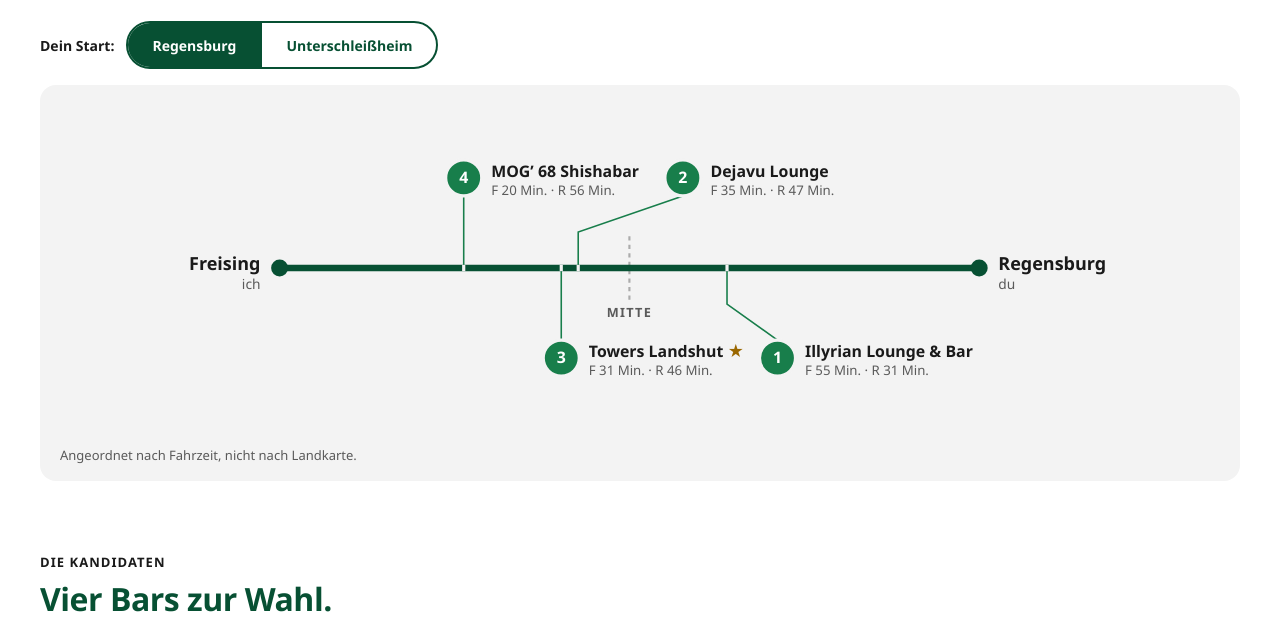
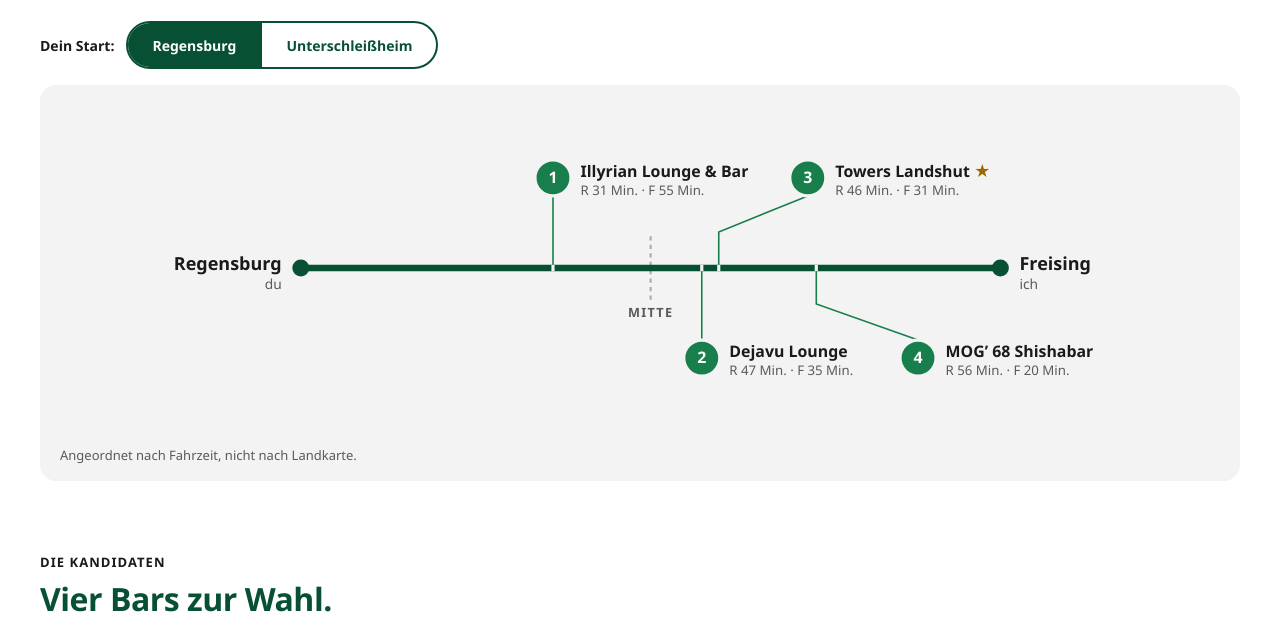
Before and after one commit to tschortsch3711/shisha-as-a-service, a plain HTML site: page index.html in a window 1280 px wide. Shown: the part 768-1403 px from the top of the page. Drawn offline with Linux system fonts and the light colour scheme.

Commit message:
Strecke am Desktop gespiegelt: Startort links, Freising rechts
Co-Authored-By: Claude Fable 5.2 <noreply@anthropic.com>

```diff
--- a/index.html
+++ b/index.html
@@ -571,8 +571,8 @@ const pin = (x, y) => `<rect class="pin" x="${x - 17}" y="${y - 17}" width="34"
 const endSq = (x, y) => `<rect class="end" x="${x - 8}" y="${y - 8}" width="16" height="16"/>`;
 
 function routeHorizontal() {
-  const W = 1000, H = 310, Y = 150, X0 = 160, X1 = 820, GAP = 18;
-  const items = visible().map(b => ({ b, t: ratio(b) })).sort((a, c) => a.t - c.t)
+  const W = 1000, H = 310, Y = 150, X0 = 180, X1 = 840, GAP = 18;
+  const items = visible().map(b => ({ b, t: 1 - ratio(b) })).sort((a, c) => a.t - c.t)
     .map((it, i) => ({ ...it, x: X0 + it.t * (X1 - X0), row: i % 2 ? 1 : -1, w: 46 + Math.max((it.b.short || it.b.name).length * 8.4, 140) }));
   for (const row of [-1, 1]) {
     const r = items.filter(it => it.row === row);
@@ -592,21 +592,21 @@ function routeHorizontal() {
         ${pin(lx, ly)}
         <text class="num" x="${lx}" y="${ly + 5}" text-anchor="middle">${b.nr}</text>
         <text class="name" x="${lx + 26}" y="${ly - 1}">${esc(b.short || b.name)}${b.fav ? '<tspan class="favt"> ★</tspan>' : ''}</text>
-        <text class="sub" x="${lx + 26}" y="${ly + 16}">F ${b.fromFreising.min} Min. · ${O().short} ${dur(b).min} Min.</text>
+        <text class="sub" x="${lx + 26}" y="${ly + 16}">${O().short} ${dur(b).min} Min. · F ${b.fromFreising.min} Min.</text>
       </a>`;
   }
   const mx = (X0 + X1) / 2;
   return `
-  <svg class="b-svg b-svg-h" viewBox="0 0 ${W} ${H}" role="group" aria-label="Strecke Freising nach ${O().name} mit den Bars nach Fahrzeit-Verhältnis">
+  <svg class="b-svg b-svg-h" viewBox="0 0 ${W} ${H}" role="group" aria-label="Strecke ${O().name} nach Freising mit den Bars nach Fahrzeit-Verhältnis">
     <line class="midline faint" x1="${mx}" y1="${Y - 30}" x2="${mx}" y2="${Y + 30}"/>
     ${stems}
     <text class="mid" x="${mx}" y="${Y + 46}" text-anchor="middle">Mitte</text>
     <line class="road" x1="${X0}" y1="${Y}" x2="${X1}" y2="${Y}"/>
     ${endSq(X0, Y)}${endSq(X1, Y)}
-    <text class="city" x="${X0 - 18}" y="${Y + 2}" text-anchor="end">Freising</text>
-    <text class="who" x="${X0 - 18}" y="${Y + 20}" text-anchor="end">ich</text>
-    <text class="city" x="${X1 + 18}" y="${Y + 2}">${O().name}</text>
-    <text class="who" x="${X1 + 18}" y="${Y + 20}">du</text>
+    <text class="city" x="${X0 - 18}" y="${Y + 2}" text-anchor="end">${O().name}</text>
+    <text class="who" x="${X0 - 18}" y="${Y + 20}" text-anchor="end">du</text>
+    <text class="city" x="${X1 + 18}" y="${Y + 2}">Freising</text>
+    <text class="who" x="${X1 + 18}" y="${Y + 20}">ich</text>
     ${ticks}
     ${pts}
   </svg>`;
@@ -631,7 +631,7 @@ function routeVertical() {
         ${pin(cx, y)}
         <text class="num" x="${cx}" y="${y + 5}" text-anchor="middle">${b.nr}</text>
         <text class="name" x="${cx + 26}" y="${y - 1}">${esc(b.short || b.name)}${b.fav ? '<tspan class="favt"> ★</tspan>' : ''}</text>
-        <text class="sub" x="${cx + 26}" y="${y + 16}">F ${b.fromFreising.min} Min. · ${O().short} ${dur(b).min} Min.</text>
+        <text class="sub" x="${cx + 26}" y="${y + 16}">${O().short} ${dur(b).min} Min. · F ${b.fromFreising.min} Min.</text>
       </a>`;
   });
   const my = (YT + YB) / 2;
```
